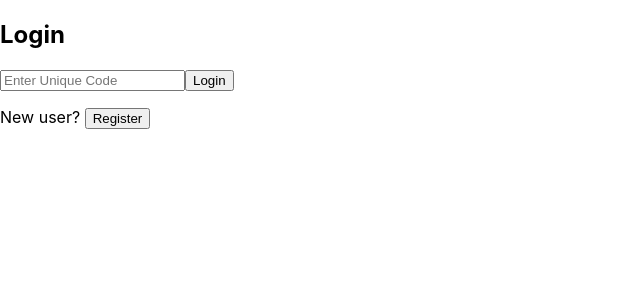
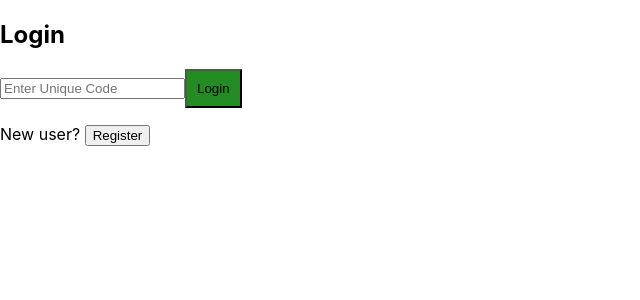
Before and after one commit to Sahani26/nop-chat-new, a React (Create React App) app in the folder frontend/: page / in a window 1280 px wide. Shown: the top 300 px of the page, without its empty margins (0-640 px from the left). Built offline with nearby package versions, Linux system fonts and the light colour scheme.

Commit message:
first commit

```diff
--- a/frontend/src/components/Login.js
+++ b/frontend/src/components/Login.js
@@ -32,7 +32,7 @@
         value={uniqueCode}
         onChange={(e) => setUniqueCode(e.target.value)}
       />
-      <button onClick={handleLogin}>Login</button>
+      <button onClick={handleLogin}  className="bt">Login</button>
       <p>
         New user? <button onClick={() => navigate("/register")}>Register</button>
       </p>
```
